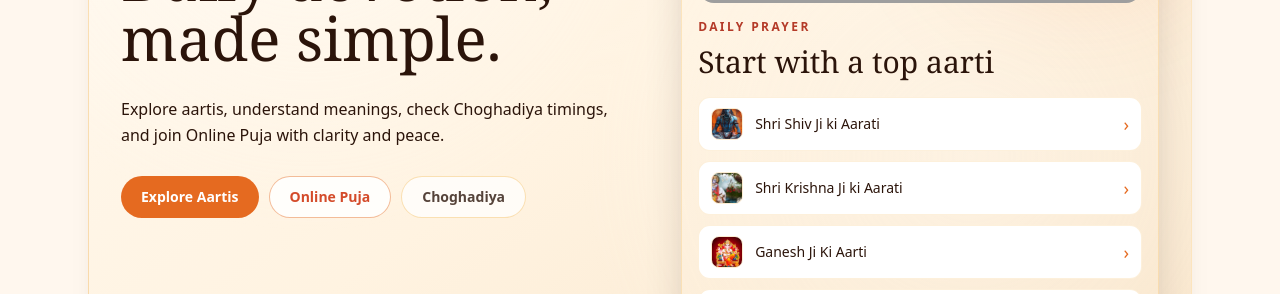
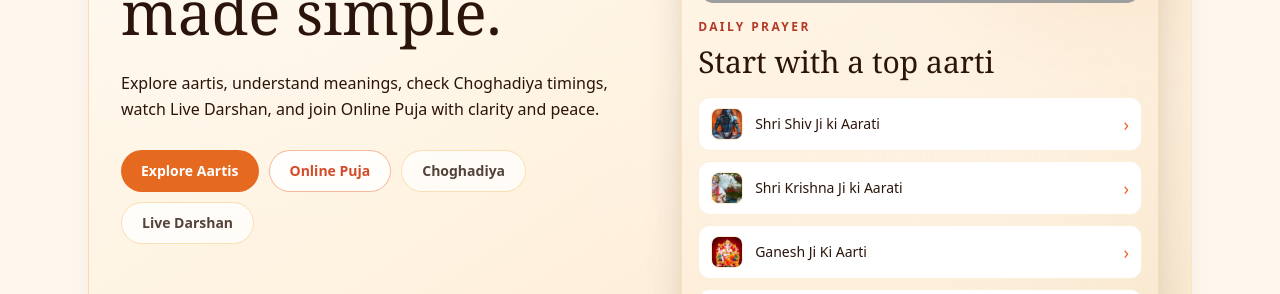
Before and after one commit to madhokanish/bhakti-sagar, a Next.js app: page / in a window 1280 px wide. Shown: the part 423-717 px from the top of the page. Built offline with nearby package versions, Linux system fonts and the light colour scheme; grey boxes are pictures that could not be loaded.

Commit message:
Add Live Darshan CTA to hero

```diff
--- a/src/app/page.tsx
+++ b/src/app/page.tsx
@@ -66,8 +66,8 @@ export default async function HomePage() {
               Daily devotion, made simple.
             </h1>
             <p className="max-w-[56ch] text-base leading-relaxed text-sagar-ink/78">
-              Explore aartis, understand meanings, check Choghadiya timings, and join Online Puja
-              with clarity and peace.
+              Explore aartis, understand meanings, check Choghadiya timings, watch Live Darshan, and
+              join Online Puja with clarity and peace.
             </p>
 
             <div className="flex flex-wrap gap-2.5">
@@ -91,6 +91,13 @@ export default async function HomePage() {
                 className="inline-flex min-h-[42px] items-center justify-center rounded-full border border-sagar-amber/40 bg-white/75 px-5 py-2.5 text-sm font-semibold text-sagar-ink/80 transition hover:bg-white"
               >
                 Choghadiya
+              </Link>
+              <Link
+                href="/live"
+                aria-label="Open Live Darshan"
+                className="inline-flex min-h-[42px] items-center justify-center rounded-full border border-sagar-amber/40 bg-white/75 px-5 py-2.5 text-sm font-semibold text-sagar-ink/80 transition hover:bg-white"
+              >
+                Live Darshan
               </Link>
             </div>
 
```
